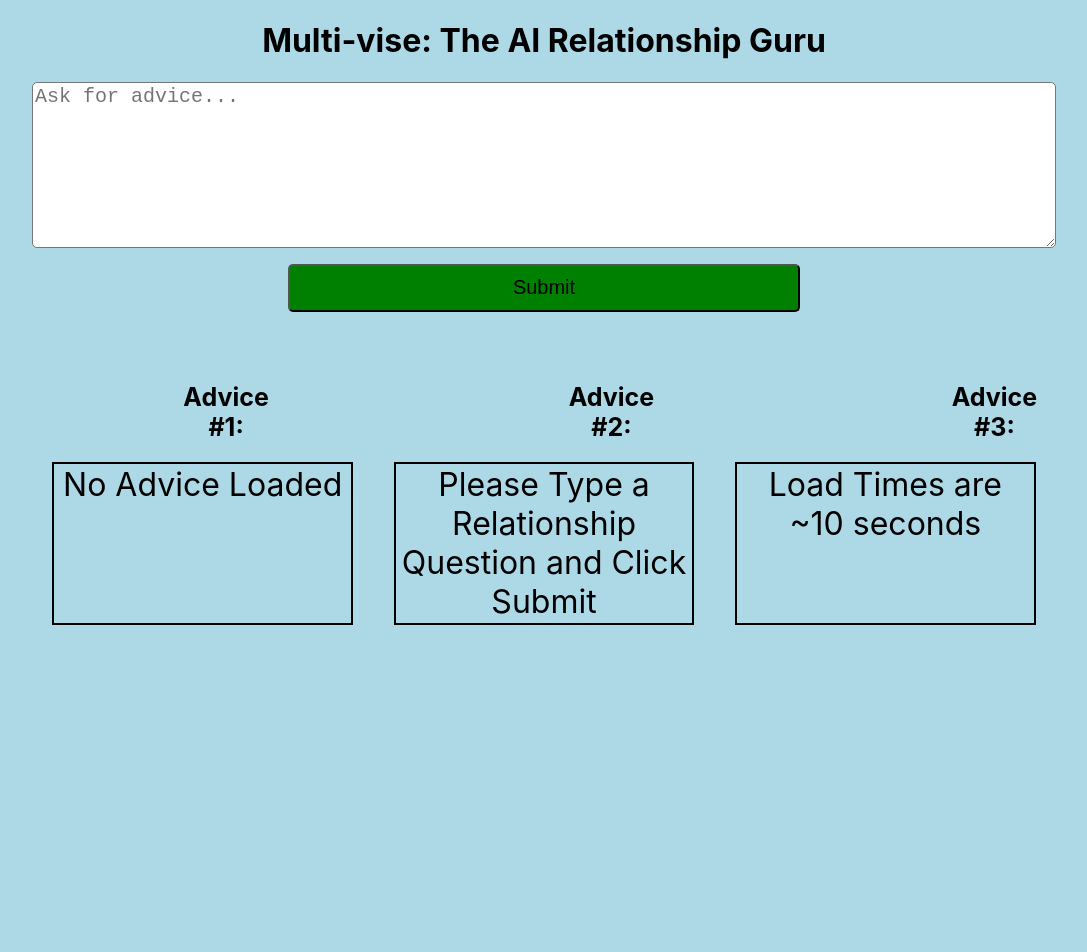
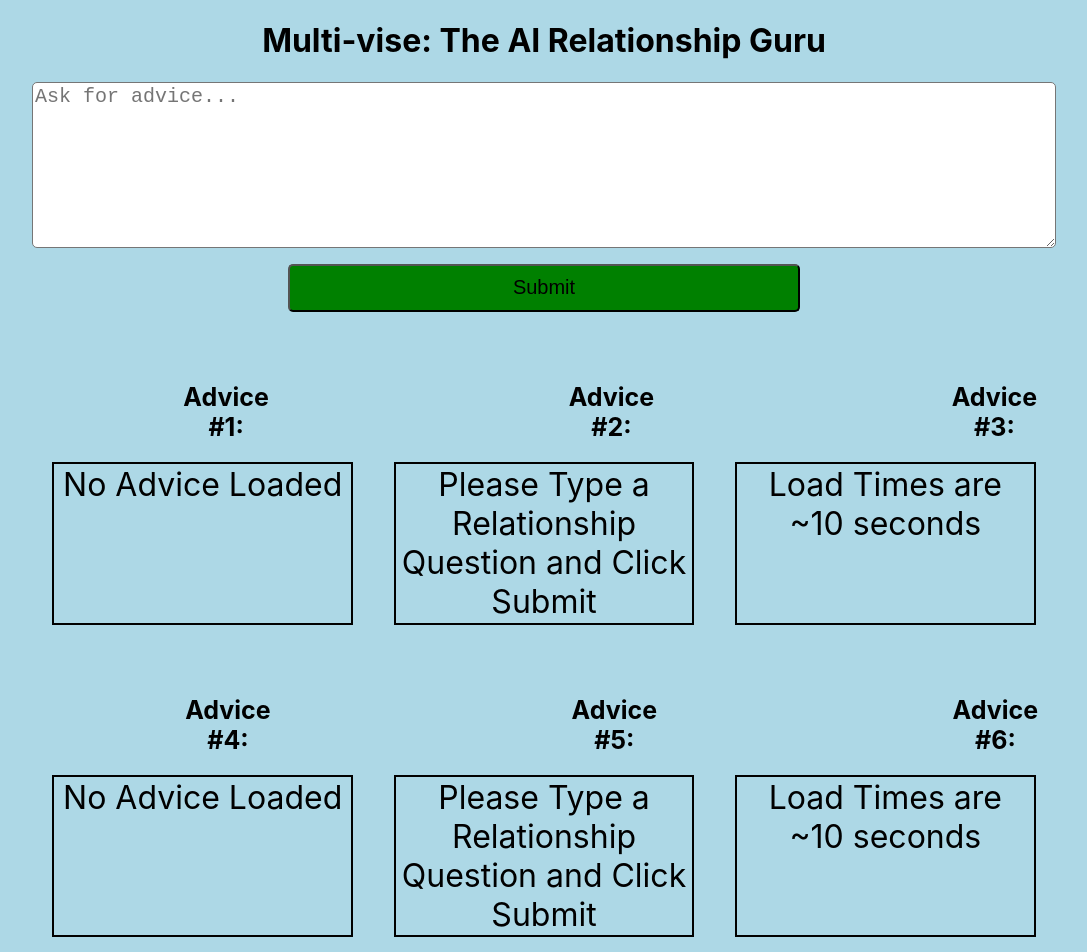
Before and after one commit to dyu222/Multi-Vise, a React (Create React App) app in the folder flask_react/: page / in a window 1280 px wide. Shown: the top 952 px of the page, without its empty margins (96-1183 px from the left). Before the commit the page ends 800 px from the top, so only its background shows below. Built offline with nearby package versions, Linux system fonts and the light colour scheme.

Commit message:
advice 4-6

```diff
--- a/flask_react/src/components/SearchBar.jsx
+++ b/flask_react/src/components/SearchBar.jsx
@@ -52,9 +52,15 @@ async function searchReddit(question) {
 var res1;
 var res2;
 var res3;
+var res4;
+var res5;
+var res6;
 var score1;
 var score2;
 var score3;
+var score4;
+var score5;
+var score6;
 
 
 async function getResults(question){
@@ -66,9 +72,15 @@ async function getResults(question){
     res1 = response.data.result[0].text
     res2 = response.data.result[1].text
     res3 = response.data.result[2].text
+    res4 = response.data.result[3].text
+    res5 = response.data.result[4].text
+    res6 = response.data.result[5].text
     score1 = response.data.result[0].sen_score.compound
     score2 = response.data.result[1].sen_score.compound
     score3 = response.data.result[2].sen_score.compound
+    score4 = response.data.result[3].sen_score.compound
+    score5 = response.data.result[4].sen_score.compound
+    score6 = response.data.result[5].sen_score.compound
 
   }).catch((error) => {
     if (error.response) {
@@ -82,9 +94,11 @@ async function getResults(question){
   console.log(res1)
   console.log(res2)
   console.log(res3)
+  console.log(res4)
   console.log(score1)
   console.log(score2)
   console.log(score3)
+  console.log(score4)
 
   document.getElementById("res1").innerHTML = res1
   //'Advice #1: ' + res1
@@ -95,6 +109,13 @@ async function getResults(question){
   document.getElementById("res3").innerHTML = res3
   //'Advice #3: ' + res3
   document.getElementById("score3").innerHTML = 'Sentiment Score: ' + score3
+
+  document.getElementById("res4").innerHTML = res4
+  document.getElementById("score4").innerHTML = 'Sentiment Score: ' + score4
+  document.getElementById("res5").innerHTML = res5
+  document.getElementById("score5").innerHTML = 'Sentiment Score: ' + score5
+  document.getElementById("res6").innerHTML = res6
+  document.getElementById("score6").innerHTML = 'Sentiment Score: ' + score6
   //document.getElementById("result").setAttribute('results', [])
 }
 
@@ -129,6 +150,26 @@ const SearchBar = () => (
             <h3 id="score3" style={{margin:'0.25%', fontWeight:'200', marginTop: 'auto'}}>{score3}</h3>
           </div>
         </div>
+
+        <div style={{display: 'flex', marginTop: '50px', fontWeight: 'bold', fontSize: '25px'}}>
+          <div style={{marginLeft: '135px', marginRight: '265px'}}>Advice #4:</div>
+          <div style={{marginRight: '260px'}}>Advice #5:</div>
+          <div style={{}}>Advice #6:</div>
+        </div>
+        <div style={{display: 'flex', marginTop: '20px'}}>
+          <div style={{display:'flex', flexDirection:'column', border:'2px solid black', width:'30%', marginLeft:'2%', marginRight:'2%',marginBottom:'2%'}}>
+            <h1 id="res4" style={{margin:'0.25%', fontWeight:'400'}}>No Advice Loaded{res1}</h1>
+            <h3 id="score4" style={{margin:'0.25%', fontWeight:'200', marginTop: 'auto'}}>{score1}</h3>
+          </div>
+          <div style={{display:'flex', flexDirection:'column', border:'2px solid black', width:'30%', marginLeft:'2%', marginRight:'2%',marginBottom:'2%'}}>
+            <h1 id="res5" style={{margin:'0.25%', fontWeight:'400'}}>Please Type a Relationship Question and Click Submit{res2}</h1>
+            <h3 id="score5" style={{margin:'0.25%', fontWeight:'200', marginTop: 'auto'}}>{score2}</h3>
+          </div>
+          <div style={{display:'flex', flexDirection:'column', border:'2px solid black', width:'30%', marginLeft:'2%', marginRight:'2%',marginBottom:'2%'}}>
+            <h1 id="res6" style={{margin:'0.25%', fontWeight:'400'}}>Load Times are ~10 seconds{res3}</h1>
+            <h3 id="score6" style={{margin:'0.25%', fontWeight:'200', marginTop: 'auto'}}>{score3}</h3>
+          </div>
+        </div>
     </div>
 
 );
```
